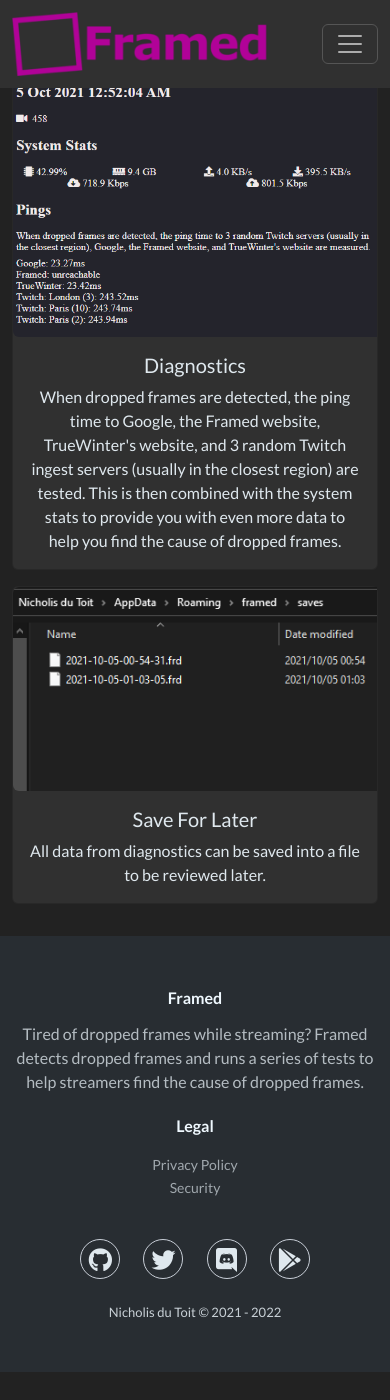
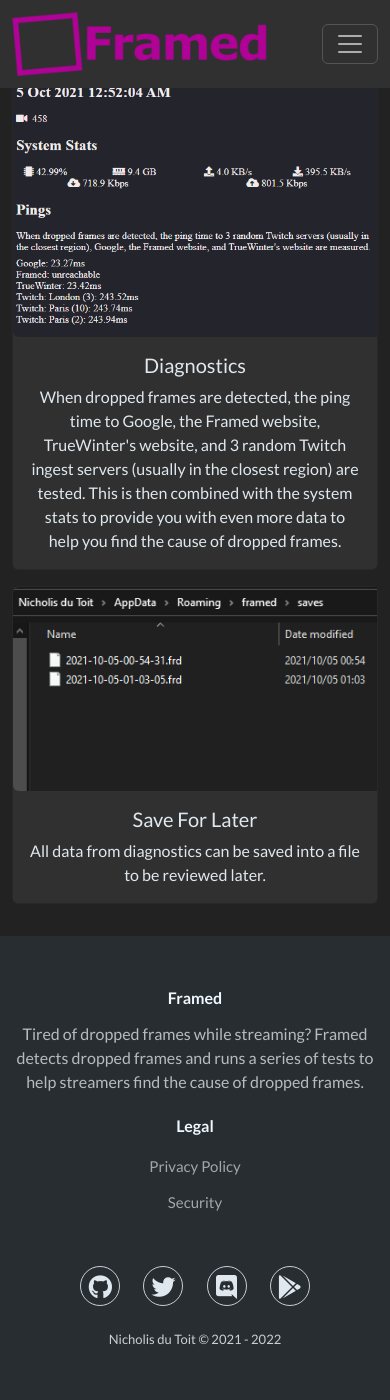
Before and after one commit to Framed-App/website, a Jekyll site: the page built from index.html, in a window 390 px wide and 1400 px high, scrolled down 638 px. Built offline with Jekyll 4.4.1, drawn with Linux system fonts in a browser that asks for light colours; nearby versions of some CDN libraries; before the commit the page ends 2010 px from its top, so only the background shows below that.

Commit message:
make footer links easier to click on mobile

```diff
--- a/_layouts/default.html
+++ b/_layouts/default.html
@@ -34,6 +34,13 @@
 
 		.container {
 			flex: content;
+		}
+
+		@media (max-width:768px) {
+			.footer-links li {
+				margin-bottom:12px;
+				font-size:15px
+			}
 		}
 	  </style>
 
```
